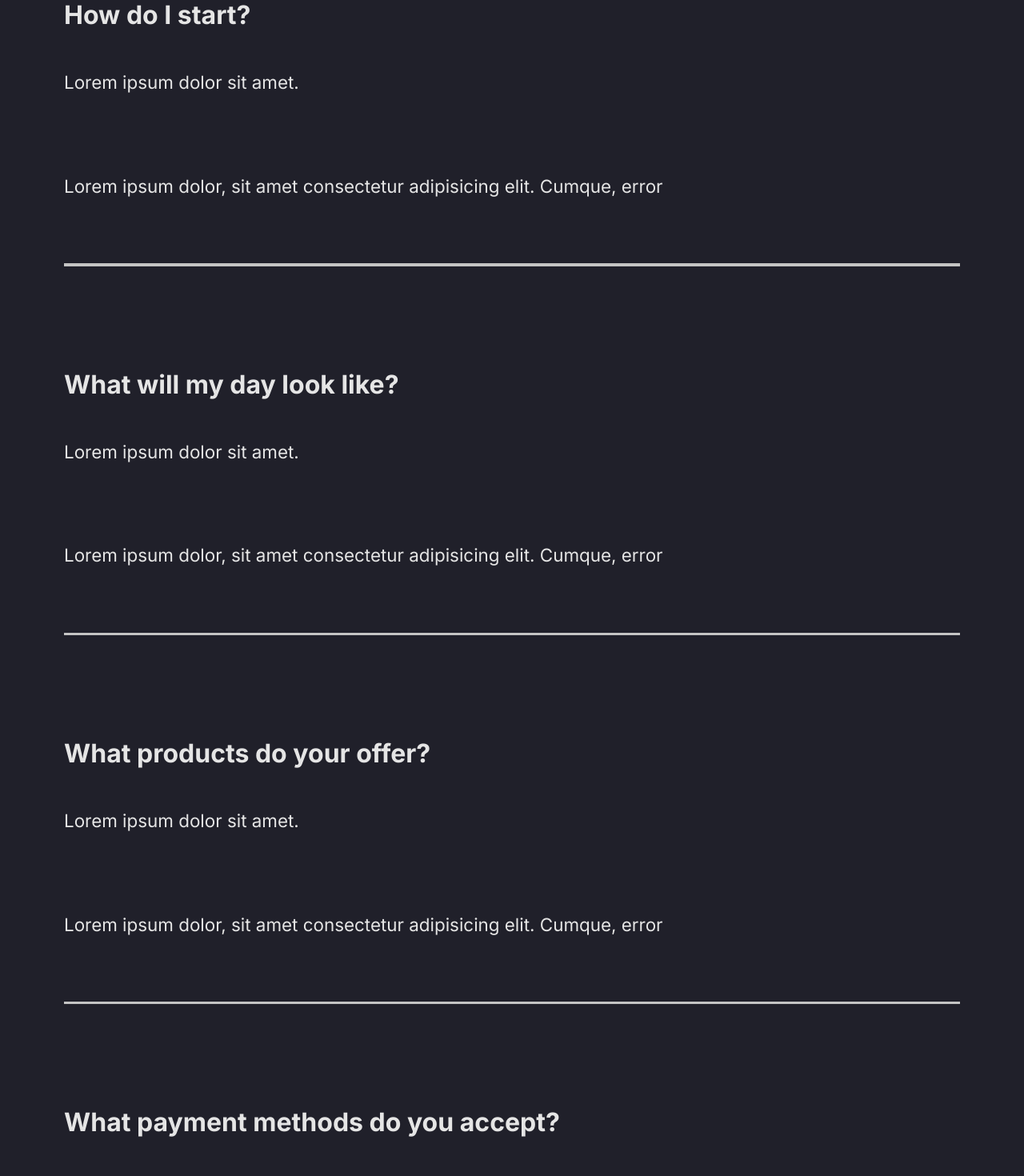
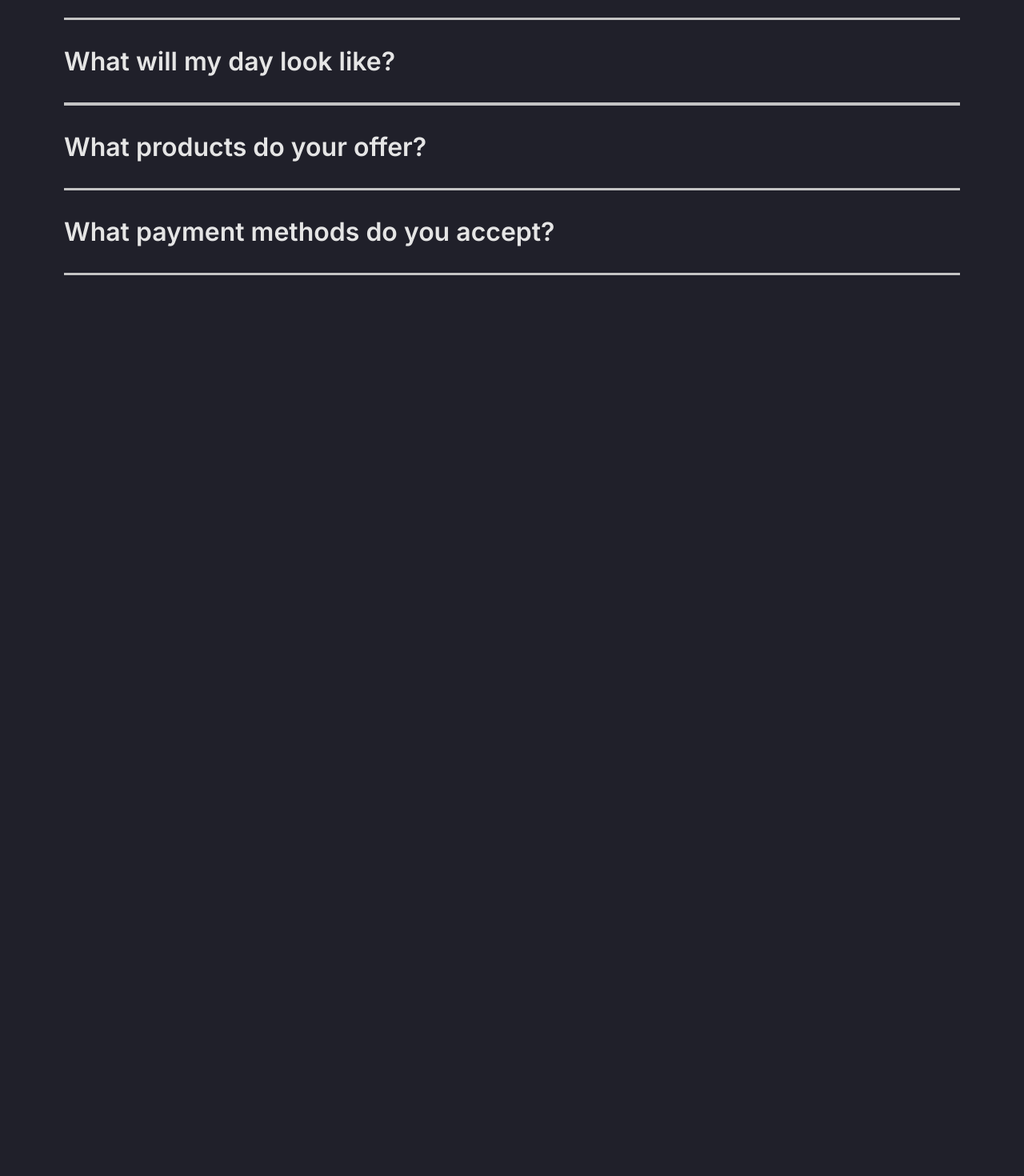
Before and after one commit to nidhi-kala/react-code, a React (Create React App) app in the folder seize/: page / in a window 1280 px wide. Shown: the part 1880-3350 px from the top of the page at 80% size. After the commit the page ends 2317 px from the top, so only its background shows below. Built offline with nearby package versions, Linux system fonts and the light colour scheme.

Commit message:
Faq section complete

```diff
--- a/seize/src/components/FaqSection.js
+++ b/seize/src/components/FaqSection.js
@@ -1,7 +1,8 @@
 import styled from "styled-components";
 import { About } from "../styles";
-import { useState } from "react";
+import { AnimateSharedLayout } from "framer-motion";
 import Toggle from "./Toggle";
+import { fade } from "../animation";
 
 const FaqSection = () => {
   return (
@@ -9,59 +10,49 @@ const FaqSection = () => {
       <h2>
         Need to know more? <span>FAQ</span>{" "}
       </h2>
+      <AnimateSharedLayout type="crossfade">
+        <Toggle title="How do I start?">
           <div className="question">
-        <h1>How do I start?</h1>
-        <Toggle>
-          <div className="answer">
-            <p>Lorem ipsum dolor sit amet.</p>
+            <div layout className="answer" variants={fade}>
               <p>
-              Lorem ipsum dolor, sit amet consectetur adipisicing elit. Cumque,
-              error
+                Lorem ipsum dolor, sit amet consectetur adipisicing elit.
+                Cumque, error
               </p>
             </div>
+          </div>
         </Toggle>
-        <div className="faq-line"></div>
-      </div>
-
+        <Toggle title="What will my day look like?">
           <div className="question">
-        <h1>What will my day look like?</h1>
-        <Toggle>
             <div className="answer">
-            <p>Lorem ipsum dolor sit amet.</p>
               <p>
-              Lorem ipsum dolor, sit amet consectetur adipisicing elit. Cumque,
-              error
+                Lorem ipsum dolor, sit amet consectetur adipisicing elit.
+                Cumque, error
               </p>
             </div>
+          </div>
         </Toggle>
-        <div className="faq-line"></div>
-      </div>
+        <Toggle title="What products do your offer?">
           <div className="question">
-        <h1>What products do your offer?</h1>
-        <Toggle>
             <div className="answer">
-            <p>Lorem ipsum dolor sit amet.</p>
               <p>
-              Lorem ipsum dolor, sit amet consectetur adipisicing elit. Cumque,
-              error
+                Lorem ipsum dolor, sit amet consectetur adipisicing elit.
+                Cumque, error
               </p>
             </div>
+          </div>
         </Toggle>
-        <div className="faq-line"></div>
-      </div>
+
+        <Toggle title="What payment methods do you accept?">
           <div className="question">
-        <h1>What payment methods do you accept?</h1>
-        <Toggle>
             <div className="answer">
-            <p>Lorem ipsum dolor sit amet.</p>
               <p>
-              Lorem ipsum dolor, sit amet consectetur adipisicing elit. Cumque,
-              error
+                Lorem ipsum dolor, sit amet consectetur adipisicing elit.
+                Cumque, error
               </p>
             </div>
+          </div>
         </Toggle>
-        <div className="faq-line"></div>
-      </div>
+      </AnimateSharedLayout>
     </Faq>
   );
 };
@@ -85,15 +76,15 @@ const Faq = styled(About)`
   }
   .question {
     cursor: pointer;
-    padding: 3rem 0rem;
+    padding: 1rem 0rem;
   }
 
-  answer {
-    padding: 2rem 0rem;
+  /* answer {
+    padding: 1rem 0rem;
     p {
       padding: 1rem 0rem;
     }
-  }
+  } */
 `;
 
 export default FaqSection;
--- a/seize/src/components/GlobalStyles.js
+++ b/seize/src/components/GlobalStyles.js
@@ -37,7 +37,7 @@ h3{
   color: #eaeaea;
 }
 h4{
-  font-weight: bold;
+  font-weight: 600;
   font-size:2rem;
 
 }
--- a/seize/src/components/Toggle.js
+++ b/seize/src/components/Toggle.js
@@ -1,9 +1,15 @@
-import { checkTargetForNewValues } from "framer-motion";
+import { motion } from "framer-motion";
 import { useState } from "react";
 
-const Toggle = ({ children }) => {
-  const [toggle, setToggle] = useState(true);
-  return <div onClick={() => setToggle(!toggle)}>{toggle ? children : ""}</div>;
+const Toggle = ({ children, title }) => {
+  const [toggle, setToggle] = useState(false);
+  return (
+    <motion.div layout onClick={() => setToggle(!toggle)}>
+      <motion.h4 layout>{title}</motion.h4>
+      {toggle ? children : ""}
+      <div className="faq-line"></div>
+    </motion.div>
+  );
 };
 
 export default Toggle;
```
Lines whose indentation alone changed are shown as unchanged.
